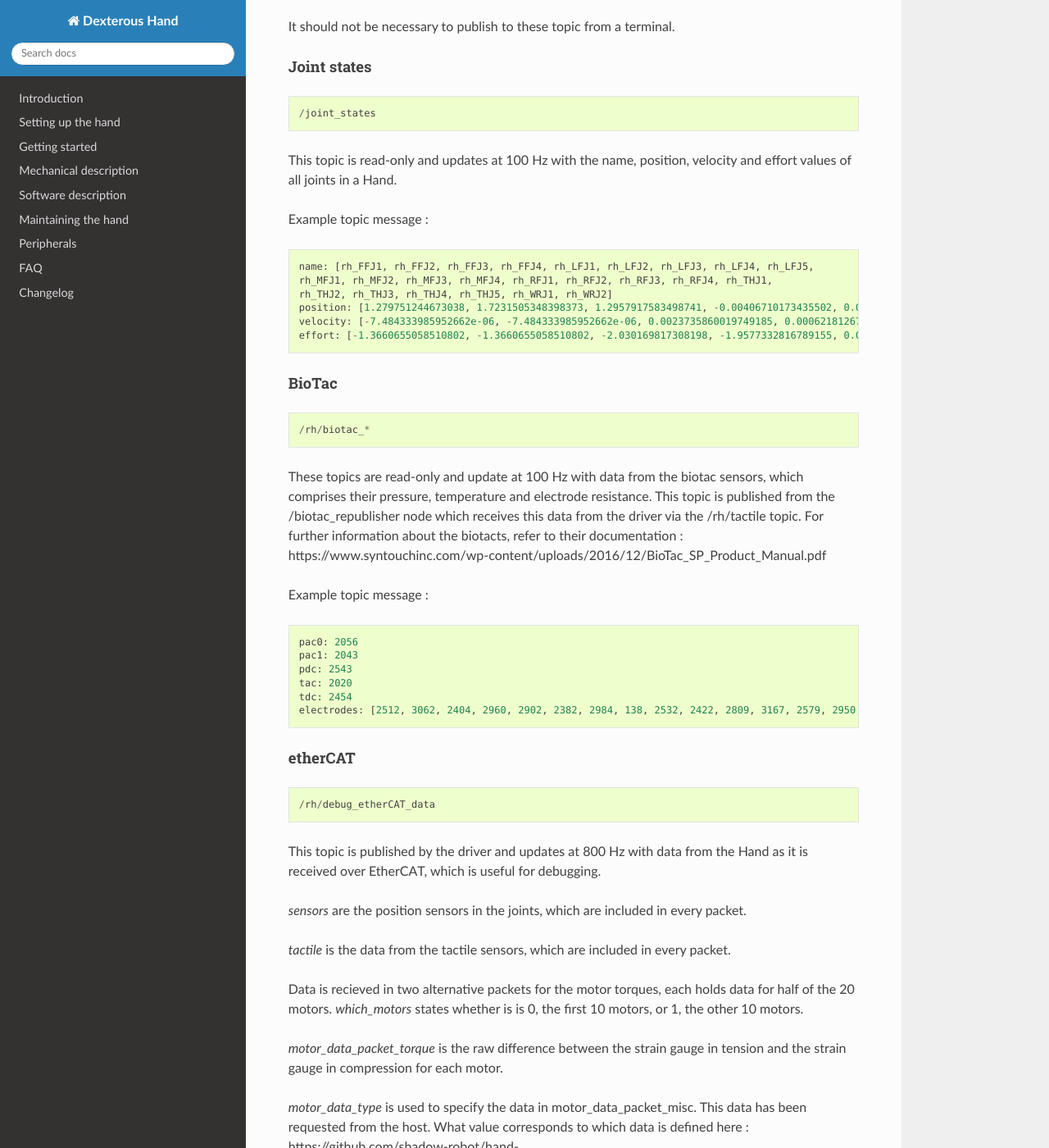
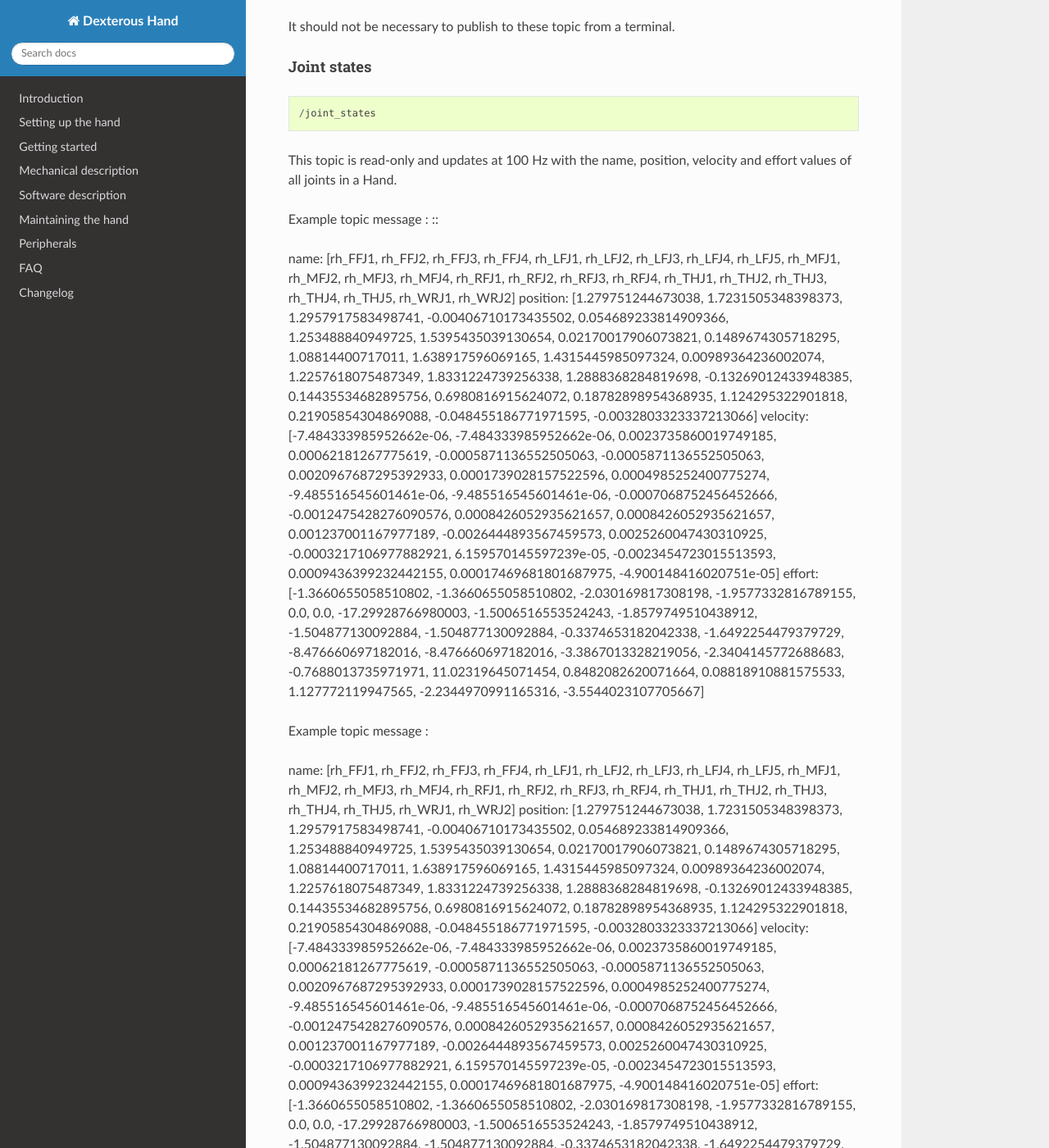
Before and after one commit to shadow-robot/sr_dexterous_hand_documentation, a Sphinx documentation site: the page built from docs/user_guide/3_getting_started.md, in a window 1280 px wide and 1400 px high, scrolled down 16872 px. Shown: the whole window at 82% size. Built offline with Sphinx 7.4.7 and the Read the Docs theme 2.0.0, drawn with Linux system fonts in a browser that asks for light colours; some of the changed text lies outside the part shown.

Commit message:
adding topics section..

````diff
--- a/docs/user_guide/3_getting_started.md
+++ b/docs/user_guide/3_getting_started.md
@@ -532,15 +532,25 @@
 
 This topic is read-only and updates at 100 Hz with the name, position, velocity and effort values of all joints in a Hand.
 
-Example topic message :
+Example topic message : ::
 
-    name: [rh_FFJ1, rh_FFJ2, rh_FFJ3, rh_FFJ4, rh_LFJ1, rh_LFJ2, rh_LFJ3, rh_LFJ4, rh_LFJ5,
-    rh_MFJ1, rh_MFJ2, rh_MFJ3, rh_MFJ4, rh_RFJ1, rh_RFJ2, rh_RFJ3, rh_RFJ4, rh_THJ1,
-    rh_THJ2, rh_THJ3, rh_THJ4, rh_THJ5, rh_WRJ1, rh_WRJ2]
-    position: [1.279751244673038, 1.7231505348398373, 1.2957917583498741, -0.00406710173435502, 0.054689233814909366, 1.253488840949725, 1.5395435039130654, 0.02170017906073821, 0.1489674305718295, 1.08814400717011, 1.638917596069165, 1.4315445985097324, 0.00989364236002074, 1.2257618075487349, 1.8331224739256338, 1.2888368284819698, -0.13269012433948385, 0.14435534682895756, 0.6980816915624072, 0.18782898954368935, 1.124295322901818, 0.21905854304869088, -0.048455186771971595, -0.0032803323337213066]
-    velocity: [-7.484333985952662e-06, -7.484333985952662e-06, 0.0023735860019749185, 0.00062181267775619, -0.0005871136552505063, -0.0005871136552505063, 0.0020967687295392933, 0.0001739028157522596, 0.0004985252400775274, -9.485516545601461e-06, -9.485516545601461e-06, -0.0007068752456452666, -0.0012475428276090576, 0.0008426052935621657, 0.0008426052935621657, 0.001237001167977189, -0.0026444893567459573, 0.0025260047430310925, -0.0003217106977882921, 6.159570145597239e-05, -0.0023454723015513593, 0.0009436399232442155, 0.00017469681801687975, -4.900148416020751e-05]
-    effort: [-1.3660655058510802, -1.3660655058510802, -2.030169817308198, -1.9577332816789155, 0.0, 0.0, -17.29928766980003, -1.5006516553524243, -1.8579749510438912, -1.504877130092884, -1.504877130092884, -0.3374653182042338, -1.6492254479379729, -8.476660697182016, -8.476660697182016, -3.3867013328219056, -2.3404145772688683, -0.7688013735971971, 11.02319645071454, 0.8482082620071664, 0.08818910881575533, 1.127772119947565, -2.2344970991165316, -3.5544023107705667]
+name: [rh_FFJ1, rh_FFJ2, rh_FFJ3, rh_FFJ4, rh_LFJ1, rh_LFJ2, rh_LFJ3, rh_LFJ4, rh_LFJ5,
+rh_MFJ1, rh_MFJ2, rh_MFJ3, rh_MFJ4, rh_RFJ1, rh_RFJ2, rh_RFJ3, rh_RFJ4, rh_THJ1,
+rh_THJ2, rh_THJ3, rh_THJ4, rh_THJ5, rh_WRJ1, rh_WRJ2]
+position: [1.279751244673038, 1.7231505348398373, 1.2957917583498741, -0.00406710173435502, 0.054689233814909366, 1.253488840949725, 1.5395435039130654, 0.02170017906073821, 0.1489674305718295, 1.08814400717011, 1.638917596069165, 1.4315445985097324, 0.00989364236002074, 1.2257618075487349, 1.8331224739256338, 1.2888368284819698, -0.13269012433948385, 0.14435534682895756, 0.6980816915624072, 0.18782898954368935, 1.124295322901818, 0.21905854304869088, -0.048455186771971595, -0.0032803323337213066]
+velocity: [-7.484333985952662e-06, -7.484333985952662e-06, 0.0023735860019749185, 0.00062181267775619, -0.0005871136552505063, -0.0005871136552505063, 0.0020967687295392933, 0.0001739028157522596, 0.0004985252400775274, -9.485516545601461e-06, -9.485516545601461e-06, -0.0007068752456452666, -0.0012475428276090576, 0.0008426052935621657, 0.0008426052935621657, 0.001237001167977189, -0.0026444893567459573, 0.0025260047430310925, -0.0003217106977882921, 6.159570145597239e-05, -0.0023454723015513593, 0.0009436399232442155, 0.00017469681801687975, -4.900148416020751e-05]
+effort: [-1.3660655058510802, -1.3660655058510802, -2.030169817308198, -1.9577332816789155, 0.0, 0.0, -17.29928766980003, -1.5006516553524243, -1.8579749510438912, -1.504877130092884, -1.504877130092884, -0.3374653182042338, -1.6492254479379729, -8.476660697182016, -8.476660697182016, -3.3867013328219056, -2.3404145772688683, -0.7688013735971971, 11.02319645071454, 0.8482082620071664, 0.08818910881575533, 1.127772119947565, -2.2344970991165316, -3.5544023107705667]
 
+```eval_rst
+Example topic message : ::
+
+name: [rh_FFJ1, rh_FFJ2, rh_FFJ3, rh_FFJ4, rh_LFJ1, rh_LFJ2, rh_LFJ3, rh_LFJ4, rh_LFJ5,
+rh_MFJ1, rh_MFJ2, rh_MFJ3, rh_MFJ4, rh_RFJ1, rh_RFJ2, rh_RFJ3, rh_RFJ4, rh_THJ1,
+rh_THJ2, rh_THJ3, rh_THJ4, rh_THJ5, rh_WRJ1, rh_WRJ2]
+position: [1.279751244673038, 1.7231505348398373, 1.2957917583498741, -0.00406710173435502, 0.054689233814909366, 1.253488840949725, 1.5395435039130654, 0.02170017906073821, 0.1489674305718295, 1.08814400717011, 1.638917596069165, 1.4315445985097324, 0.00989364236002074, 1.2257618075487349, 1.8331224739256338, 1.2888368284819698, -0.13269012433948385, 0.14435534682895756, 0.6980816915624072, 0.18782898954368935, 1.124295322901818, 0.21905854304869088, -0.048455186771971595, -0.0032803323337213066]
+velocity: [-7.484333985952662e-06, -7.484333985952662e-06, 0.0023735860019749185, 0.00062181267775619, -0.0005871136552505063, -0.0005871136552505063, 0.0020967687295392933, 0.0001739028157522596, 0.0004985252400775274, -9.485516545601461e-06, -9.485516545601461e-06, -0.0007068752456452666, -0.0012475428276090576, 0.0008426052935621657, 0.0008426052935621657, 0.001237001167977189, -0.0026444893567459573, 0.0025260047430310925, -0.0003217106977882921, 6.159570145597239e-05, -0.0023454723015513593, 0.0009436399232442155, 0.00017469681801687975, -4.900148416020751e-05]
+effort: [-1.3660655058510802, -1.3660655058510802, -2.030169817308198, -1.9577332816789155, 0.0, 0.0, -17.29928766980003, -1.5006516553524243, -1.8579749510438912, -1.504877130092884, -1.504877130092884, -0.3374653182042338, -1.6492254479379729, -8.476660697182016, -8.476660697182016, -3.3867013328219056, -2.3404145772688683, -0.7688013735971971, 11.02319645071454, 0.8482082620071664, 0.08818910881575533, 1.127772119947565, -2.2344970991165316, -3.5544023107705667]
+```
 
 #### BioTac
 
````
